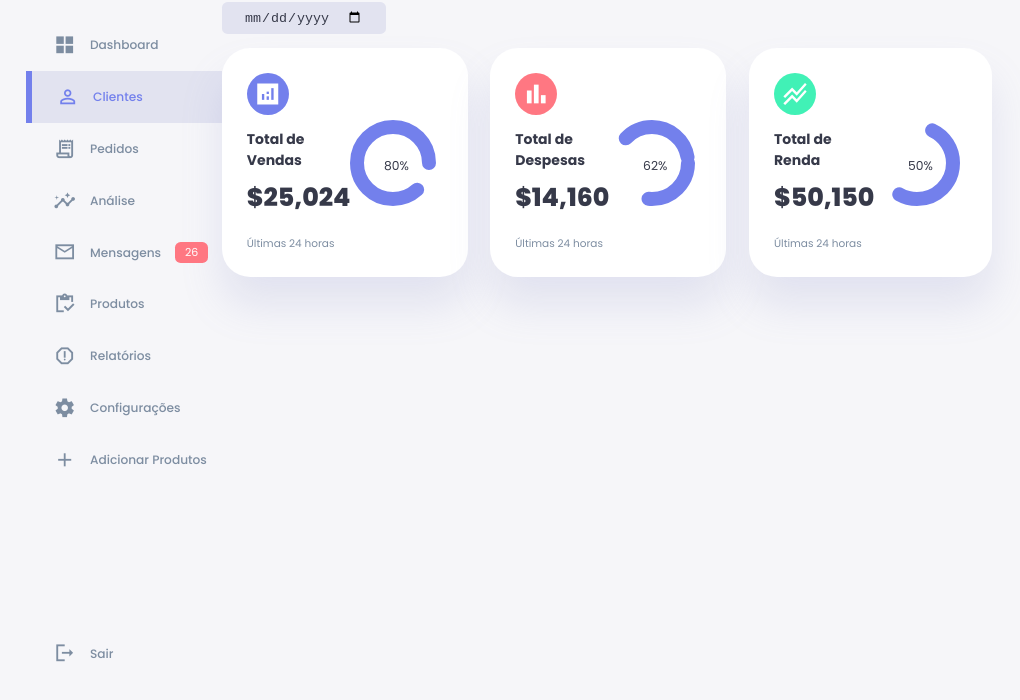
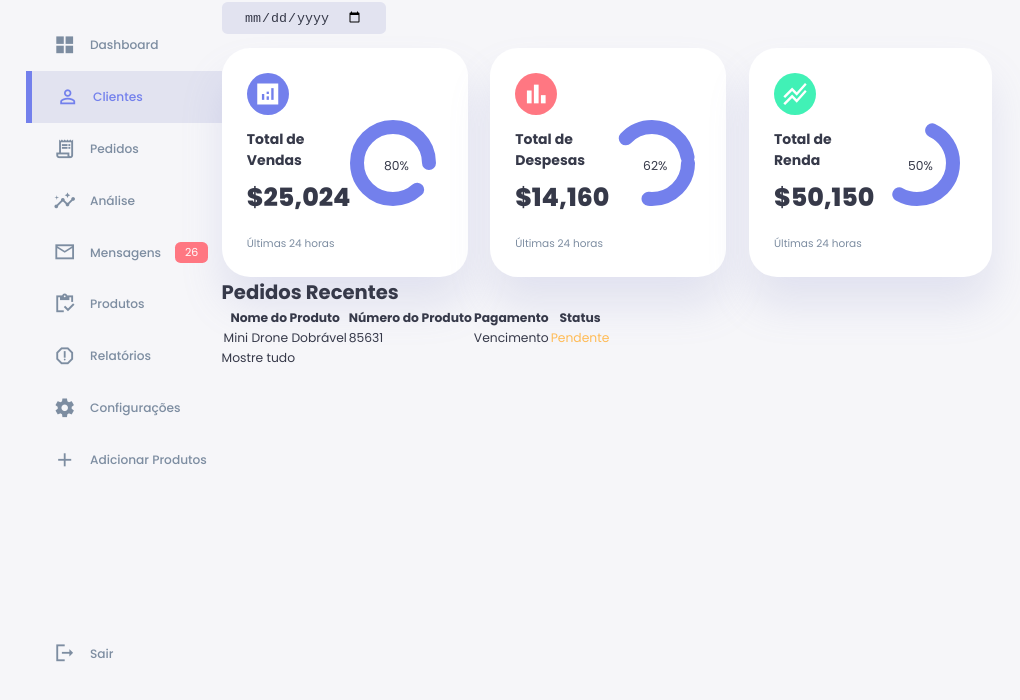
Before and after one commit to daniel-oliv3/admin-dashboard-light-e-dark-mode, a plain HTML site: page index.html in a window 1280 px wide. Shown: the part 70-770 px from the top of the page, without its empty margins (0-1020 px from the left). Drawn offline with Linux system fonts and the light colour scheme.

Commit message:
Recent Order

```diff
--- a/index.html
+++ b/index.html
@@ -133,6 +133,31 @@
 				</div>
 				<!--Fim de Renda-->
 			</div>
+			<!--fim de intuições-->
+			<!-- ======= Recents Order/Pedidos recentes ======= -->
+			<div class="recents-order">
+				<h2>Pedidos Recentes</h2>
+				<table>
+					<thead>
+						<tr>
+							<th>Nome do Produto</th>
+							<th>Número do Produto</th>
+							<th>Pagamento</th>
+							<th>Status</th>
+							<th></th>
+						</tr>
+					</thead>
+					<tbody>
+						<tr>
+							<td>Mini Drone Dobrável</td>
+							<td>85631</td>
+							<td>Vencimento</td>
+							<td class="warning">Pendente</td>
+						</tr>
+					</tbody>
+				</table>
+				<a href="#">Mostre tudo</a>
+			</div>
 		</main>
 	</div>
 
```
